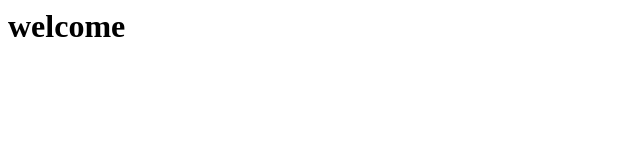
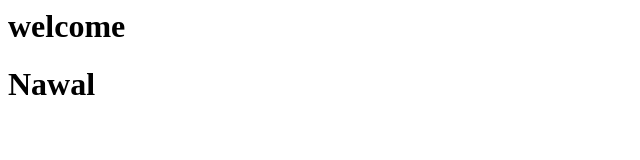
Before and after one commit to NawalZaki/Minia-BI, a plain HTML site: page index.html in a window 1280 px wide. Shown: the whole page, without its empty margins (0-640 px from the left). Drawn offline with Linux system fonts and the light colour scheme.

Commit message:
Update index.html

```diff
--- a/index.html
+++ b/index.html
@@ -6,5 +6,6 @@
 </head>
 <body>
     <h1>welcome</h1>
+    <h1>Nawal</h1>
 </body>
 </html>
```
